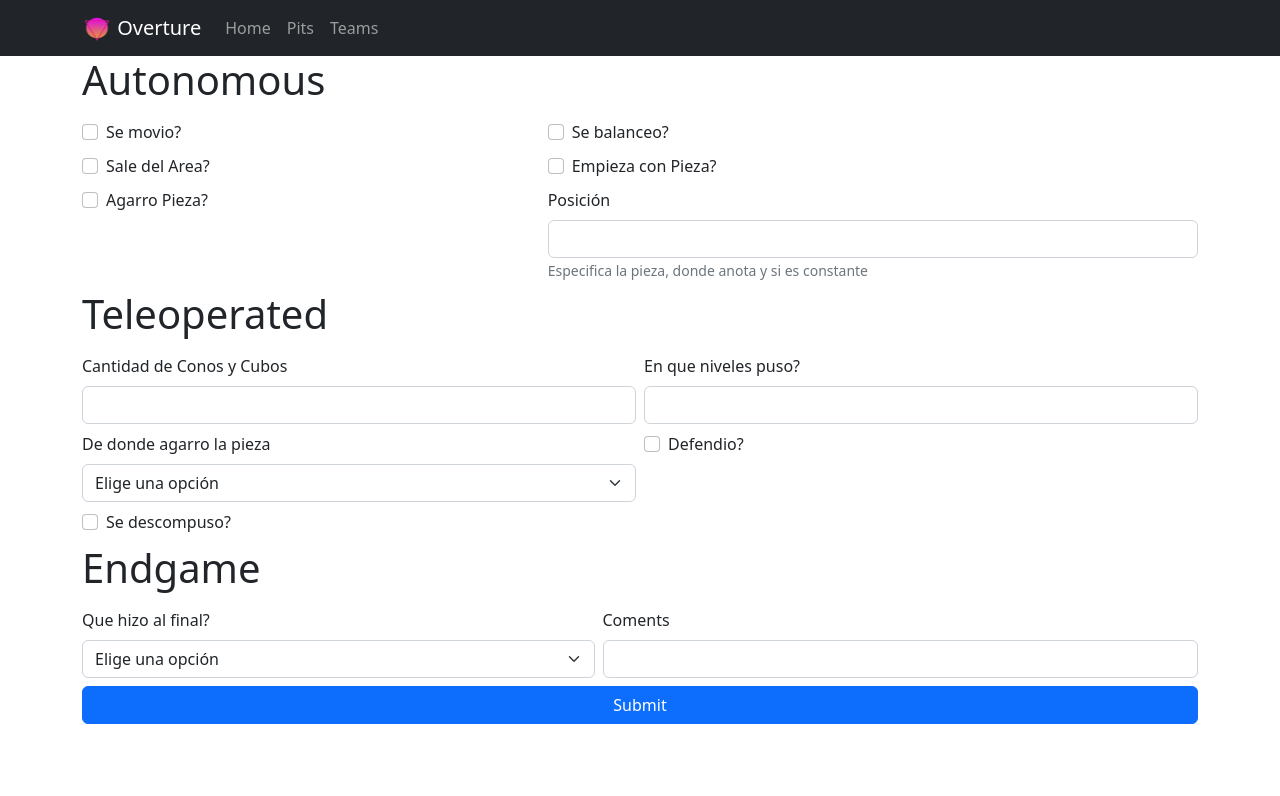
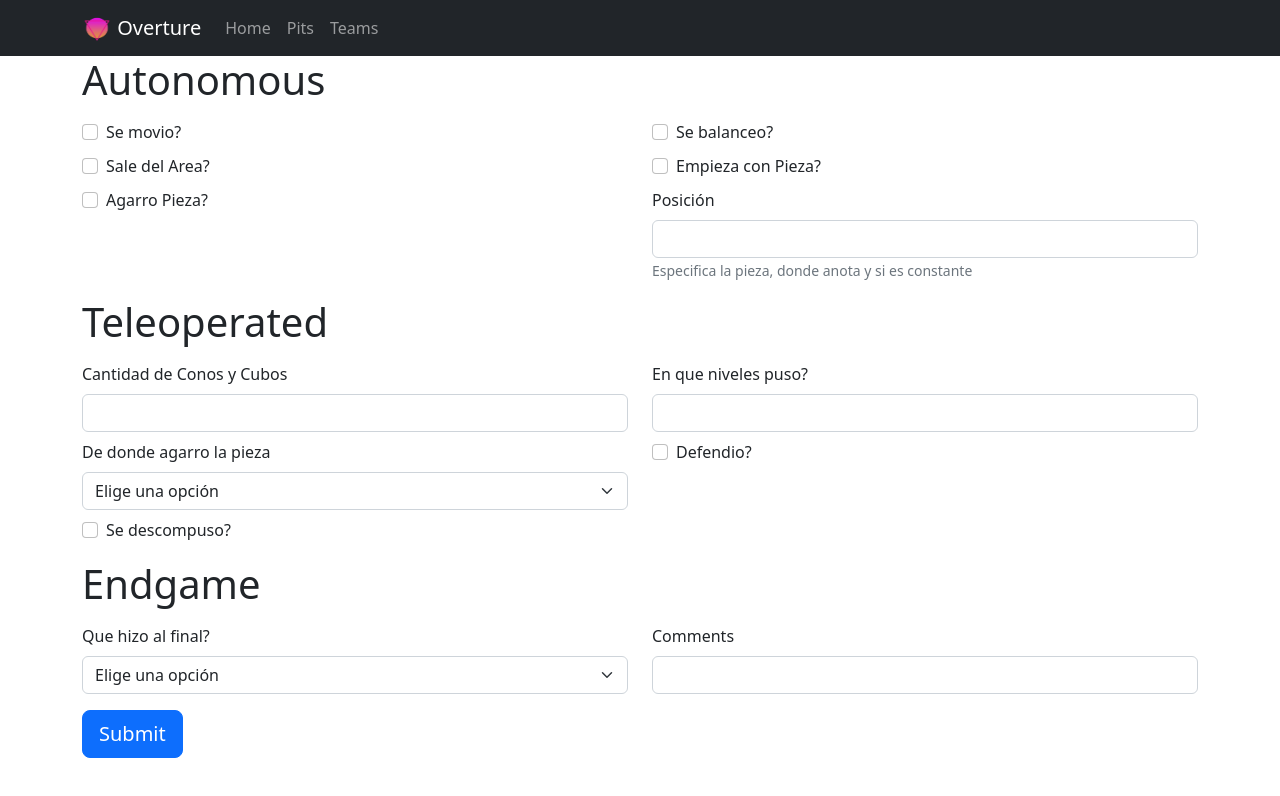
Before and after one commit to Overture-7421/overture-scouting-app, a React (Create React App) app: page / in a window 1280 px wide. Shown: the top 796 px of the page. Built offline with nearby package versions, Linux system fonts and the light colour scheme.

Commit message:
Se agrego responsibilidad (Ajuste de tamaño)

```diff
--- a/src/Router.js
+++ b/src/Router.js
@@ -1,8 +1,8 @@
 import React from "react"
 import { BrowserRouter, Routes, Route } from "react-router-dom"
 import NavigationBar from "./Components/navigationBar/navigationBar";
-import Home from "./pages/Home/home";
-import Pits from "./pages/Pits/pits";
+import Home from "./pages/Home/Home";
+import Pits from "./pages/Pits/Pits";
 
 const Router = () => {
     return(
--- a/src/pages/Home/Home.jsx
+++ b/src/pages/Home/Home.jsx
@@ -1,13 +1,13 @@
 import React from "react";
-import { Container, Stack, Form, Button } from "react-bootstrap";
+import { Container, Stack, Form, Button, Row, Col } from "react-bootstrap";
 
 function Home() {
     return (
             <Container>
             <Form>
-                <Stack gap={2}>
                     <h1>Autonomous</h1>
-                    <Stack gap={2} direction="horizontal">
+                    <Row className="mb-3" xs={1} lg={2}>
+                    <Col className="mt-2">
                         <Stack gap={2}>
                         <Form.Check
                             type="checkbox"
@@ -25,6 +25,8 @@ function Home() {
                             name="agarroPieza"
                         />
                         </Stack>
+                        </Col>
+                        <Col className="mt-2">
                         <Stack gap={2}>
                         <Form.Check
                             type="checkbox"
@@ -44,9 +46,11 @@ function Home() {
                             </Form.Text>
                         </Form.Group>
                         </Stack>
-                    </Stack>
+                        </Col>
+                    </Row>
                 <h1>Teleoperated</h1>
-                    <Stack gap={2} direction="horizontal">
+                    <Row className="mb-3" xs={1} lg={2}>
+                    <Col className="mt-2">
                         <Stack gap={2}>
                         <Form.Group>
                             <Form.Label>Cantidad de Conos y Cubos</Form.Label>
@@ -69,6 +73,8 @@ function Home() {
                             name="seDescompuso"
                         />
                         </Stack>
+                        </Col>
+                        <Col className="mt-2">
                         <Stack gap={2}>
                         <Form.Group>
                             <Form.Label>En que niveles puso?</Form.Label>
@@ -82,9 +88,11 @@ function Home() {
                             name="defendio"
                         />
                         </Stack>
-                    </Stack>
+                        </Col>
+                    </Row>
                     <h1>Endgame</h1>
-                    <Stack gap={2} direction="horizontal">
+                    <Row className="mb-3" xs={1} lg={2}>
+                    <Col className="mt-2">
                         <Stack gap={2}>
                         <Form.Group>
                             <Form.Label>Que hizo al final?</Form.Label>
@@ -95,17 +103,20 @@ function Home() {
                             </Form.Select>
                         </Form.Group>
                         </Stack>
+                        </Col>
+                        <Col className="mt-2">
                         <Stack gap={2}>
                         <Form.Group>
-                            <Form.Label>Coments</Form.Label>
+                            <Form.Label>Comments</Form.Label>
                             <Form.Control type="text" id="commentarios" />
                             <Form.Text id="passwordHelpBlock" muted>
                             </Form.Text>
                         </Form.Group>
                         </Stack>
-                    </Stack>
-                    <Button type="submit">Submit</Button>
-                    </Stack>
+                        </Col>
+                    </Row>
+                    <Button type="submit" size='lg'>Submit</Button>
+
             </Form>
             </Container>
     );
--- a/src/pages/Pits/Pits.jsx
+++ b/src/pages/Pits/Pits.jsx
@@ -1,13 +1,13 @@
 import React from "react";
-import { Container, Stack, Form, Button } from "react-bootstrap";
+import { Container, Stack, Form, Button, Row, Col} from "react-bootstrap";
 
 function Pits() {
     return(
         <Container>
         <Form>
-        <Stack gap={2}>
             <h1>Pits</h1>
-            <Stack gap={2} direction="horizontal">
+            <Row className="mb-3" xs={1} lg={2}>
+                <Col className="mt-2">
                 <Stack gap={2}>
                     <Form.Group>
                         <Form.Label>Team Number</Form.Label>
@@ -48,7 +48,9 @@ function Pits() {
                             <option value={"3"}>3</option>
                             </Form.Select>
                     </Form.Group>
-                </Stack>
+                    </Stack>
+                </Col>
+                <Col className="mt-2">
                 <Stack gap={2}>
                     <Form.Group>
                             <Form.Label>Chasis</Form.Label>
@@ -89,9 +91,9 @@ function Pits() {
                             </Form.Select>
                     </Form.Group>
                 </Stack>
-            </Stack>
+                </Col>
+            </Row>
             <Button type="submit">Submit</Button>
-        </Stack>
     </Form>
     </Container>
     );
```
